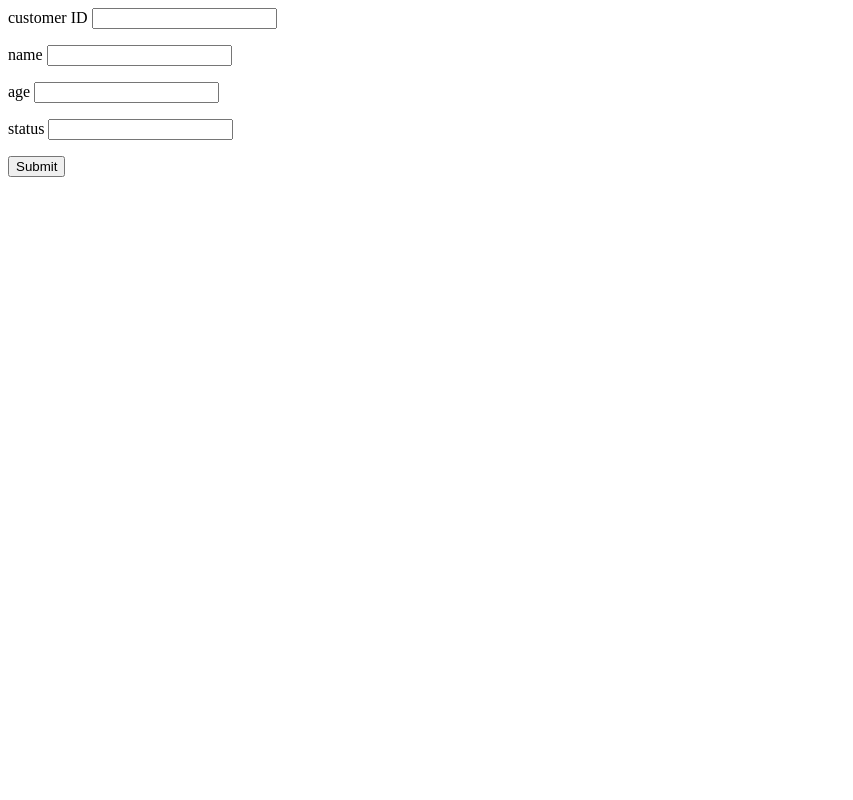
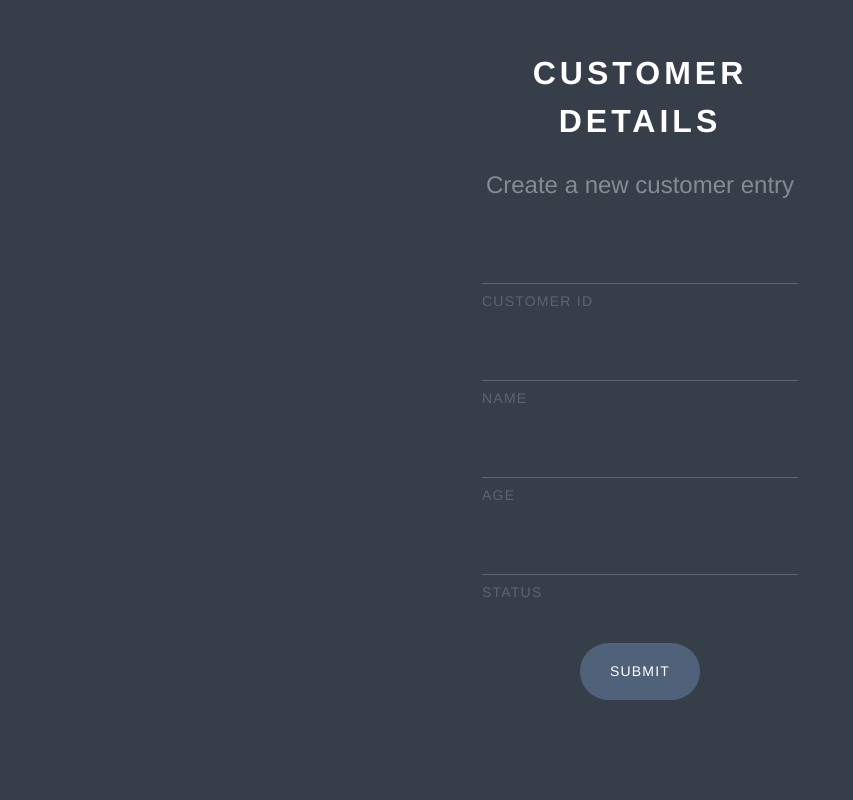
Before and after one commit to Lokesh7688/Test-Drive-Status, a Flask app: page /create in a window 1280 px wide. Shown: the whole page, without its empty margins (0-853 px from the left). Run offline with Flask 2, Linux system fonts and the light colour scheme.

```diff
--- a/main.py
+++ b/main.py
@@ -54,7 +54,7 @@ def update(id):
             customer = CustomerModel(customer_id=id, name=name, age=age, status = status)
             db.session.add(customer)
             db.session.commit()
-            return redirect(f'/{id}')
+            return redirect('/')
         return f"customer with id = {id} Does nit exist"
 
     return render_template('update.html', customer = customer)
@@ -72,4 +72,4 @@ def delete(id):
 
     return render_template('delete.html')
 
-app.run(host='localhost', port=5000)
+app.run(host='localhost', port=5000, debug=True)
--- a/templates/createpage.html
+++ b/templates/createpage.html
@@ -1,7 +1,262 @@
-<form action='' method = "POST">
-    <p>customer ID <input type = "integer" name = "customer_id" /></p>
-    <p>name <input type = "text" name = "name" /></p>
-    <p>age <input type = "integer" name = "age" /></p>
-    <p>status <input type = "text" name = "status" /></p>
-    <p><input type = "submit" value = "Submit" /></p>
-  </form>
+<html>
+
+        <head>
+        <title>
+            New Entry
+        </title>
+        </head>
+        <style>
+body {
+  background-color: #363E4A;
+  font-family: "Avenir Next", "Avenir", "Helvetica Neue", Helvetica, Arial, sans-serif;
+  font-size: 16px;
+  color: #ffffff;
+  line-height: 1.5;
+}
+
+h1 {
+  font-family: "Texta", "Avenir Next", "Avenir", "Helvetica Neue", Helvetica, Arial, sans-serif;
+  font-weight: 700;
+  text-transform: uppercase;
+  letter-spacing: 4px;
+  text-align: center;
+}
+
+h2 {
+  font-weight: 400;
+  font-size: 24px;
+  color: rgba(255, 255, 255, 0.4);
+}
+
+.container {
+  max-width: 320px;
+  margin: 0 auto;
+  padding: 20px 16px 40px 16px;
+  transform: translateZ(0);
+  text-align: center;
+}
+
+.form-footer {
+  margin-top: 2em;
+}
+
+.ui-input {
+  position: relative;
+  padding: 0;
+  border: 0;
+}
+
+.ui-input input {
+  font-family: "Avenir Next", "Avenir", "Helvetica Neue", Helvetica, Arial, sans-serif;
+  border: 0;
+  background: none;
+  padding: 16px 0 16px 0;
+  font-size: 24px;
+  outline: 0;
+  width: 100%;
+  tap-highlight-color: rgba(0, 0, 0, 0);
+  touch-callout: none;
+}
+
+.ui-input input + label {
+  position: relative;
+  display: block;
+  padding: 8px 0 8px 0;
+  text-transform: uppercase;
+  font-size: 14px;
+  letter-spacing: 0.0875em;
+  font-weight: 500;
+  text-align: left;
+}
+.ui-input input + label::before, .ui-input input + label::after {
+  position: absolute;
+  top: 0;
+  left: 0;
+  content: "";
+  width: 100%;
+  height: 1px;
+}
+.ui-input input + label::before {
+  background-color: rgba(255, 255, 255, 0.2);
+}
+.ui-input input + label::after {
+  transform: scaleX(0);
+  transform-origin: left;
+  transition: transform 300ms cubic-bezier(0.215, 0.61, 0.355, 1);
+  background-color: #6EB1FF;
+  height: 2px;
+}
+.ui-input input + label span {
+  position: relative;
+  color: rgba(255, 255, 255, 0.2);
+  transition: color 300ms cubic-bezier(0.215, 0.61, 0.355, 1);
+}
+.ui-input input + label span::after {
+  content: attr(data-text);
+  position: absolute;
+  overflow: hidden;
+  left: 0;
+  transform: scaleX(1);
+  white-space: nowrap;
+  color: #fff;
+  background-image: linear-gradient(to right, #4A90E2 50%, rgba(255, 255, 255, 0) 0%);
+  background-position: 100% 50%;
+  background-size: 200%;
+  -webkit-background-clip: text;
+  -webkit-text-fill-color: transparent;
+  backface-visibility: hidden;
+  perspective: 1000;
+  transform: translateZ(0);
+  transition: background-position 300ms cubic-bezier(0.215, 0.61, 0.355, 1);
+}
+
+.ui-input input:focus + label::after,
+.ui-input input.error + label::after,
+.ui-input input:invalid + label::after,
+.ui-input input.filled + label::after {
+  transform: scaleX(1);
+  transform-origin: left;
+}
+.ui-input input:focus + label span::after,
+.ui-input input.error + label span::after,
+.ui-input input:invalid + label span::after,
+.ui-input input.filled + label span::after {
+  background-image: linear-gradient(to right, white 50%, rgba(255, 255, 255, 0) 0%);
+  background-position: 0% 50%;
+}
+
+.ui-input input.filled {
+  color: #ffffff;
+}
+.ui-input input.filled + label::after {
+  background-color: #ffffff;
+}
+.ui-input input.filled + label span::after {
+  background-image: linear-gradient(to right, #ffffff 50%, rgba(255, 255, 255, 0) 0%);
+  background-position: 0% 50%;
+}
+
+.ui-input input:focus {
+  color: #6EB1FF;
+}
+.ui-input input:focus + label::after {
+  background-color: #6EB1FF;
+}
+.ui-input input:focus + label span::after {
+  background-image: linear-gradient(to right, #6EB1FF 50%, rgba(255, 255, 255, 0) 0%);
+  background-position: 0% 50%;
+}
+
+.ui-input input.error,
+.ui-input input:invalid {
+  color: #E66161;
+}
+.ui-input input.error + label::after,
+.ui-input input:invalid + label::after {
+  background-color: #E66161;
+}
+.ui-input input.error + label span::after,
+.ui-input input:invalid + label span::after {
+  background-image: linear-gradient(to right, #E66161 50%, rgba(255, 255, 255, 0) 0%);
+  background-position: 0% 50%;
+}
+
+.btn {
+  border: 0;
+  background-color: #50617A;
+  padding: 18px 30px;
+  font-size: 14px;
+  line-height: 1.5;
+  text-transform: uppercase;
+  letter-spacing: 0.0875em;
+  font-weight: 500;
+  color: #ffffff;
+  font-family: "Avenir Next", "Avenir", "Helvetica Neue", Helvetica, Arial, sans-serif;
+  border-radius: 100px;
+  outline: 0;
+  transition: background-color 300ms cubic-bezier(0.215, 0.61, 0.355, 1), color 300ms cubic-bezier(0.215, 0.61, 0.355, 1);
+}
+
+.btn:focus, .btn:active,
+.btn:hover {
+  background-color: #6EB1FF;
+  color: white;
+}
+
+.__first, .__second, .__third, .__fourth {
+  animation-name: fadeIn;
+  animation-duration: 180ms;
+  animation-fill-mode: both;
+  animation-iteration-count: 1;
+}
+
+.__first {
+  animation-delay: 0;
+}
+
+.__second {
+  animation-delay: 80ms;
+}
+
+.__third {
+  animation-delay: 180ms;
+}
+
+.__fourth {
+  animation-delay: 360ms;
+}
+
+@keyframes fadeIn {
+  from {
+    opacity: 0;
+    transform: translate3d(0, -25%, 0);
+  }
+  to {
+    opacity: 1;
+    transform: translate3d(0, 0, 0);
+  }
+}
+        </style>
+        <body>
+
+  <div class="container" >
+    <h1>customer Details</h1>
+    <h2>Create a new customer entry</h2>
+    <form class="form" action="" method = "POST">
+
+      <fieldset class="form-fieldset ui-input __first">
+        <input type="integer" name="customer_id" tabindex="0" />
+        <label for="customer_id">
+          <span data-text="customer_id">Customer ID</span>
+        </label>
+      </fieldset>
+
+      <fieldset class="form-fieldset ui-input __second">
+        <input type="text" name="name" tabindex="0" />
+        <label for="name">
+          <span data-text="name">Name</span>
+        </label>
+      </fieldset>
+
+      <fieldset class="form-fieldset ui-input __third">
+        <input type="integer" name="age" />
+        <label for="age">
+          <span data-text="age">Age</span>
+        </label>
+      </fieldset>
+
+      <fieldset class="form-fieldset ui-input __fourth">
+        <input type="text" name="status" />
+        <label for="status">
+          <span data-text="status">Status</span>
+        </label>
+      </fieldset>
+
+      <div class="form-footer">
+        <button class="btn" type="submit" value="Submit">Submit</button>
+      </div>
+    </form>
+  </div>
+        </body>
+
+</html>
--- a/templates/update.html
+++ b/templates/update.html
@@ -1,6 +1,6 @@
 <form action='' method = "POST">
     <p>name <input type = "text" name = "name" value="{{customer.name}}"/></p>
     <p>age <input type = "integer" name = "age"  value="{{customer.age}}"/></p>
-    <p>position <input type = "text" name = "position" value="{{customer.position}}"/></p>
+    <p>position <input type = "text" name = "status" value="{{customer.status}}"/></p>
     <p><input type = "submit" value = "Submit" /></p>
   </form>
```
Also changed, not shown: templates/index.html (+19 -5 lines), data.db.
